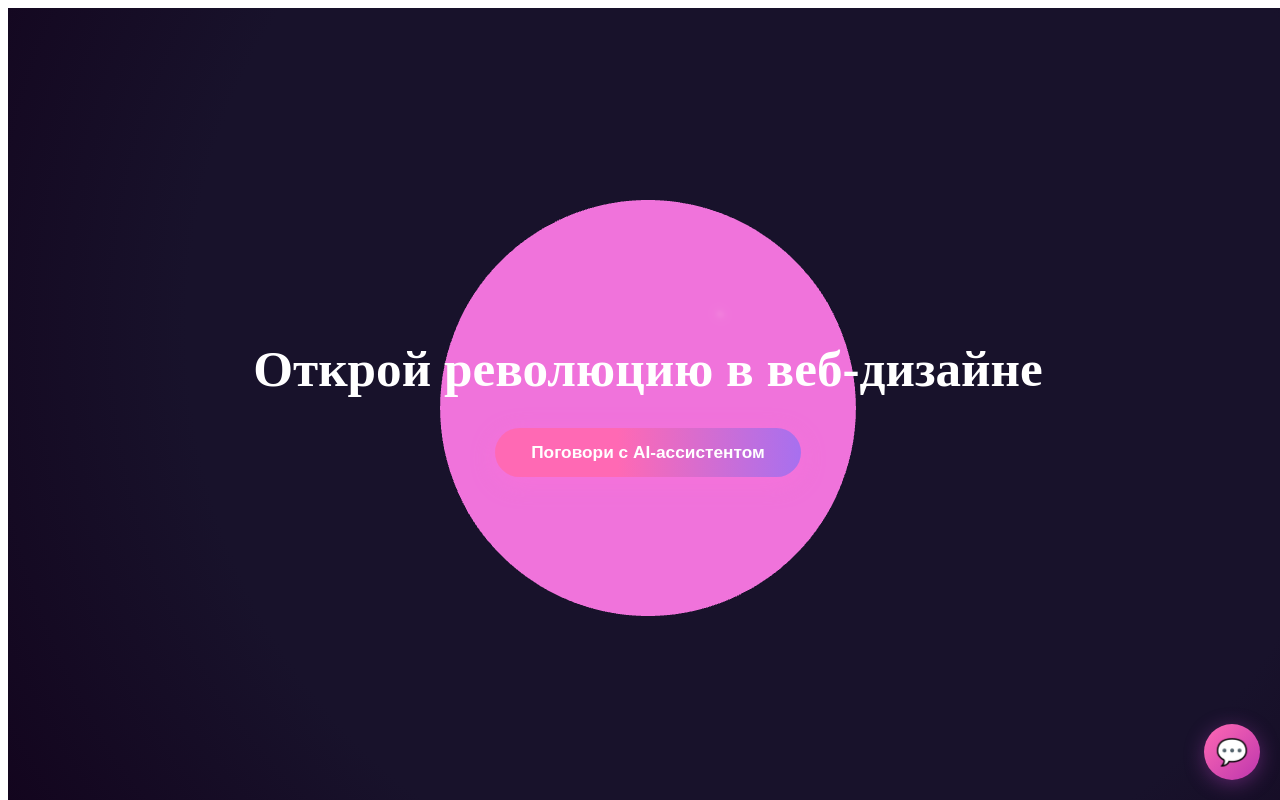
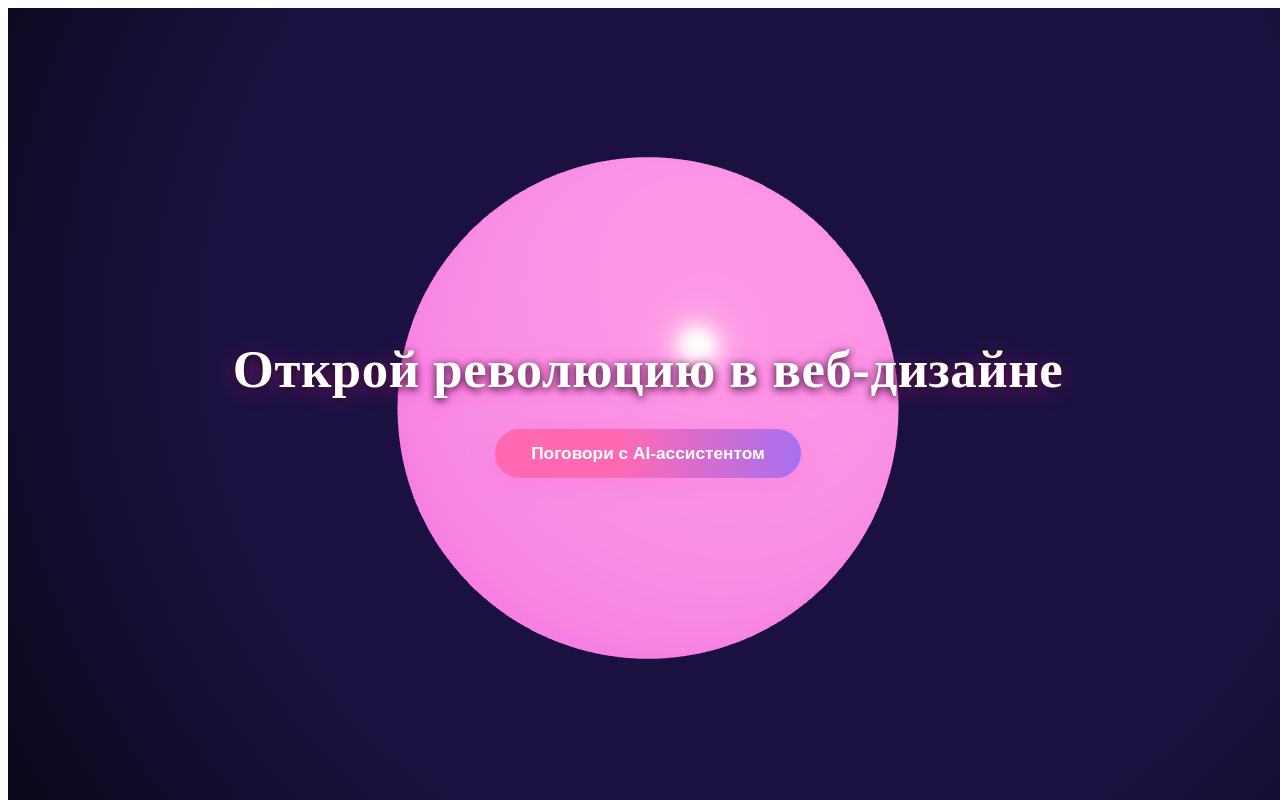
Before and after one commit to slavaaaaa88/VAY-, a React (Create React App) app: page / in a window 1280 px wide. Shown: the top 800 px of the page. Built offline with nearby package versions, Linux system fonts and the light colour scheme.

Commit message:
Update App.js

```diff
--- a/src/App.js
+++ b/src/App.js
@@ -1,75 +1,120 @@
-import * as THREE from 'three';
 import React, { useEffect, useRef, Suspense } from 'react';
 import { Canvas } from '@react-three/fiber';
 import { OrbitControls, PerspectiveCamera } from '@react-three/drei';
 import gsap from 'gsap';
-import AIChat from './AIChat';
-import Gallery from './Gallery';
-import CostCalculator from './CostCalculator';
-import IdeaGenerator from './IdeaGenerator';
 
 function GlowSphere() {
+  // Это не мешает вращению!
   return (
-    <mesh>
-      <sphereGeometry args={[1.6,64,64]}/>
-      <meshStandardMaterial color="#ff69b4" emissive="#ff5cf5" emissiveIntensity={0.8} roughness={0.17} metalness={0.11}/>
+    <mesh castShadow receiveShadow>
+      <sphereGeometry args={[1.6, 64, 64]} />
+      <meshStandardMaterial
+        color="#ff69b4"
+        emissive="#ff5cf5"
+        emissiveIntensity={1}
+        roughness={0.2}
+        metalness={0.3}
+      />
     </mesh>
   );
 }
 
 const Hero = () => {
   const titleRef = useRef(null);
-  const chatRef  = useRef();
 
   useEffect(() => {
     gsap.fromTo(
       titleRef.current,
-      { y:-90, opacity:0 },
-      { y:0, opacity:1, duration:0.8, ease:'power2' }
+      { y: -100, opacity: 0 },
+      { y: 0, opacity: 1, duration: 1, ease: 'power2.out' }
     );
   }, []);
 
   return (
-    <section style={{
-      height:'100vh',width:'100vw',minHeight:'100dvh',
-      position:'relative',background:'radial-gradient(circle at 60% 40%, #18122b 65%, #13051e 100%)',
-      overflow:'hidden',display:'flex',alignItems:'center',justifyContent:'center'
-    }}>
-      <Canvas style={{position:'absolute',inset:0,zIndex:1}} gl={{antialias:true}}>
-        <PerspectiveCamera makeDefault position={[0,0,5]} fov={66}/>
-        <ambientLight intensity={0.55}/>
-        <pointLight position={[10,13,10]} intensity={1.2}/>
-        <Suspense fallback={null}><GlowSphere/></Suspense>
-        <OrbitControls enablePan={false} enableZoom={false}
-                       minPolarAngle={Math.PI/4} maxPolarAngle={3*Math.PI/4}/>
+    <section
+      style={{
+        height: '100vh',
+        width: '100vw',
+        minHeight: '100dvh',
+        overflow: 'hidden',
+        position: 'relative',
+        display: 'flex',
+        alignItems: 'center',
+        justifyContent: 'center',
+        margin: 0,
+        padding: 0,
+        background: 'radial-gradient(circle at 60% 40%, #1a1140 62%, #0c071b 100%)'
+      }}
+    >
+      <Canvas
+        style={{
+          position: 'absolute',
+          inset: 0,
+          width: '100%',
+          height: '100%',
+          zIndex: 1,
+          background: 'none'
+        }}
+        shadows={true}
+        camera={{ position: [0, 0, 4.7], fov: 60 }}
+      >
+        <PerspectiveCamera makeDefault position={[0, 0, 4.7]} fov={60} />
+        <ambientLight intensity={0.5} />
+        <directionalLight position={[8, 10, 20]} intensity={1.5} />
+        <Suspense fallback={null}>
+          <GlowSphere />
+        </Suspense>
+        <OrbitControls
+          enablePan={false}
+          enableZoom={true}
+          minPolarAngle={0}
+          maxPolarAngle={Math.PI}
+        />
       </Canvas>
-      <div style={{zIndex:2,color:'#fff',textAlign:'center',width:'100%'}}>
-        <h1 ref={titleRef}
-            style={{fontSize:'clamp(2.1rem,4vw,3.4rem)',margin:'0 0 30px',fontWeight:800}}>
+      <div
+        style={{
+          zIndex: 2,
+          position: 'relative',
+          color: '#fff',
+          textAlign: 'center',
+          width: '100%',
+          pointerEvents: 'auto'
+        }}
+      >
+        <h1
+          ref={titleRef}
+          style={{
+            fontSize: 'clamp(2.3rem,5vw,3.3rem)',
+            margin: '0 0 30px',
+            fontWeight: 800,
+            textShadow: '0 3px 20px #ff2fcd77, 0 2px 8px #000',
+            letterSpacing: '0.01em'
+          }}
+        >
           Открой революцию в&nbsp;веб-дизайне
         </h1>
         <button
-          onClick={()=>chatRef.current?.openChat()}
           style={{
-            padding:'14px 36px',fontSize:'1.08rem',border:'none',borderRadius:30,
-            background:'linear-gradient(90deg,#ff69b4 40%,#a770ef 100%)',
-            color:'#fff',fontWeight:700,cursor:'pointer',boxShadow:'0 6px 24px #ff74db66'
-          }}>
+            padding: '14px 36px',
+            fontSize: '1.08rem',
+            border: 'none',
+            borderRadius: 30,
+            backgroundImage: 'linear-gradient(90deg, #ff69b4 40%, #a770ef 100%)',
+            color: '#fff',
+            boxShadow: '0 6px 24px #ff74db66',
+            cursor: 'pointer',
+            transition: 'background 0.18s, transform 0.18s',
+            fontWeight: 700
+          }}
+        >
+          {/* Здесь вызовите чат, если нужно */}
           Поговори с AI-ассистентом
         </button>
       </div>
-      <AIChat ref={chatRef}/>
     </section>
   );
 };
 
 export default function App() {
-  return (
-    <>
-      <Hero/>
-      <Gallery/>
-      <CostCalculator/>
-      <IdeaGenerator/>
-    </>
-  );
+  return <Hero />;
 }
```
